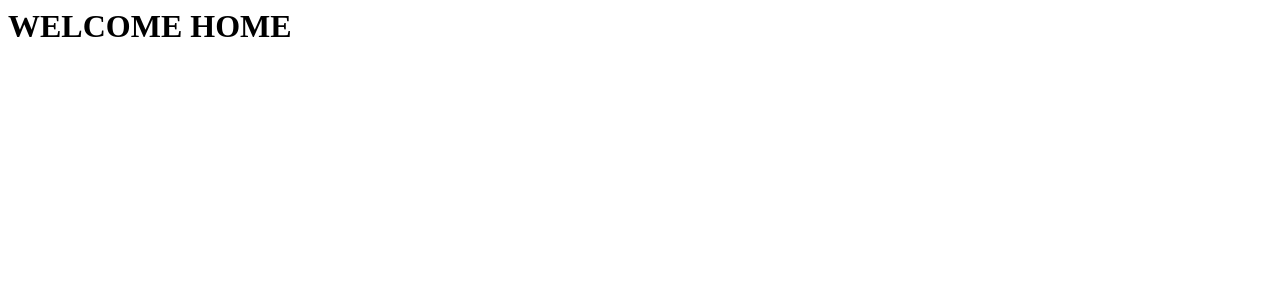
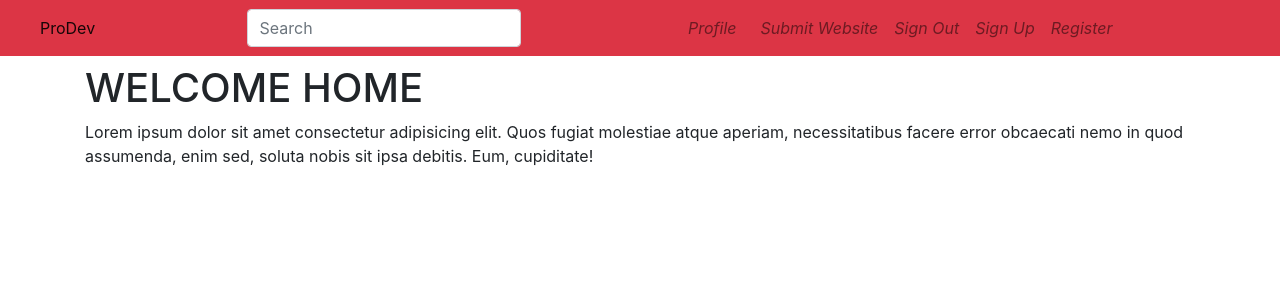
Before and after one commit to Sundaybrian/prodev, a Django app: page / in a window 1280 px wide. Shown: the top 300 px of the page. Run offline with Django 3.2, Linux system fonts and the light colour scheme; some libraries are stand-ins or nearby versions.

Commit message:
refactored the base and the navbar and the home page

```diff
--- a/awards/templates/awards/base.html
+++ b/awards/templates/awards/base.html
@@ -18,11 +18,12 @@
     {% endblock styles %}
 </head>
 <body>
-    {% include 'prodev/navbar.html'%}
+    {% include 'awards/navbar.html'%}
 
-    <div class="container mt-4">{% include 'insta/navbar.html'%}
-
-            <div class="container mt-4">
+    <div class="container mt-2">
+        <div class="row">
+            <div class="col-md-2"></div>
+            <div class="col-md-8">
                     <!-- flash messages -->
                     {% if  messages %}
                     {% for mssg in messages  %}
@@ -35,10 +36,17 @@
                     </div>
                     {% endfor %}
                 {% endif %}
+                <!-- end flash messages -->
+            </div>
+            <div class="col-md-2"></div>
+        </div>
+
+    </div>
+
     {% block content %}
 
     {% endblock content %}
-            </div>
+
 
     {% block scripts %}
     <script src="https://ajax.googleapis.com/ajax/libs/jquery/3.2.1/jquery.min.js"></script>
--- a/awards/templates/awards/home.html
+++ b/awards/templates/awards/home.html
@@ -1 +1,7 @@
-<h1>WELCOME HOME</h1>
+{% include 'awards/base.html'%}
+{% block content %}
+<div class="container">
+        <h1>WELCOME HOME</h1>
+        <p>Lorem ipsum dolor sit amet consectetur adipisicing elit. Quos fugiat molestiae atque aperiam, necessitatibus facere error obcaecati nemo in quod assumenda, enim sed, soluta nobis sit ipsa debitis. Eum, cupiditate!</p>
+</div>
+{% endblock content %}
--- /dev/null
+++ b/awards/templates/awards/navbar.html
@@ -0,0 +1,43 @@
+<nav class="navbar navbar-expand-md navbar-light bg-danger sticky-top">
+        <a class="navbar-brand ml-auto" href="{% url 'awards-home'%}">
+        </a>
+        <button class="navbar-toggler" type="button" data-toggle="collapse" data-target="#navbarSupportedContent" aria-controls="navbarSupportedContent" aria-expanded="false" aria-label="Toggle navigation">
+          <span class="navbar-toggler-icon"></span>
+        </button>
+
+        <div class="collapse navbar-collapse" id="navbarSupportedContent">
+          <ul class="navbar-nav">
+            <li class="nav-item active">
+              <a class="nav-link" href="{% url 'awards-home'%}">ProDev <span class="sr-only">(current)</span></a>
+            </li>
+          </ul>
+
+          <ul class="navbar-nav mr-auto ml-auto">
+
+
+            <form class="form-inline my-2 my-lg-0" action="">
+                <input class="form-control mr-sm-2" type="search" name="post" placeholder="Search" aria-label="Search">
+                <!-- <button class="btn btn-outline-success my-2 my-sm-0" type="submit">Search</button> -->
+              </form>
+
+
+          </ul>
+
+          <ul class="navbar-nav mr-auto">
+
+            <a href="" class="nav-item nav-link ml-2"><i class="fa fa-user-o fa-2x">Profile</i></a>
+            <a href="" class="nav-item nav-link ml-2">
+                <i class="fa fa-plus-circle fa-2x">Submit Website</i>
+            </a>
+
+            <a href="" class="nav-item nav-link"><i class="fa fa-sign-out fa-2x">Sign Out</i></a>
+
+
+            <a href="" class="nav-item nav-link"><i class="fa fa-sign-in fa-2x">Sign Up</i></a>
+            <a href="" class="nav-item nav-link"><i class="fa fa-arrow-circle-o-up fa-2x"> Register</i>
+              </a>
+
+
+          </ul>
+        </div>
+      </nav>
```
Also changed, not shown: static/css/prodev.css (added). Lines whose indentation alone changed are shown as unchanged.
